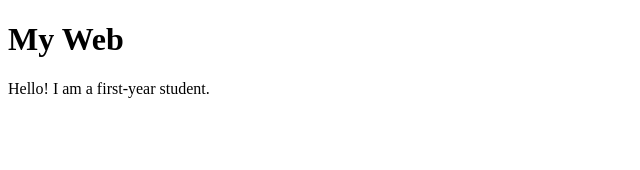
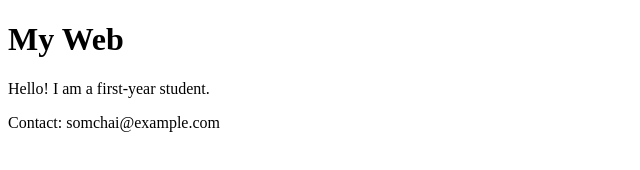
Before and after one commit to webapp-demo-2026/lab-my-web, a plain HTML site: page index.html in a window 1280 px wide. Shown: the whole page, without its empty margins (0-640 px from the left). Drawn offline with Linux system fonts and the light colour scheme.

Commit message:
Add contact

```diff
--- a/index.html
+++ b/index.html
@@ -7,5 +7,6 @@
 <body>
   <h1>My Web</h1>
   <p>Hello! I am a first-year student.</p>
+  <p>Contact: somchai@example.com</p>
 </body>
 </html>
```
